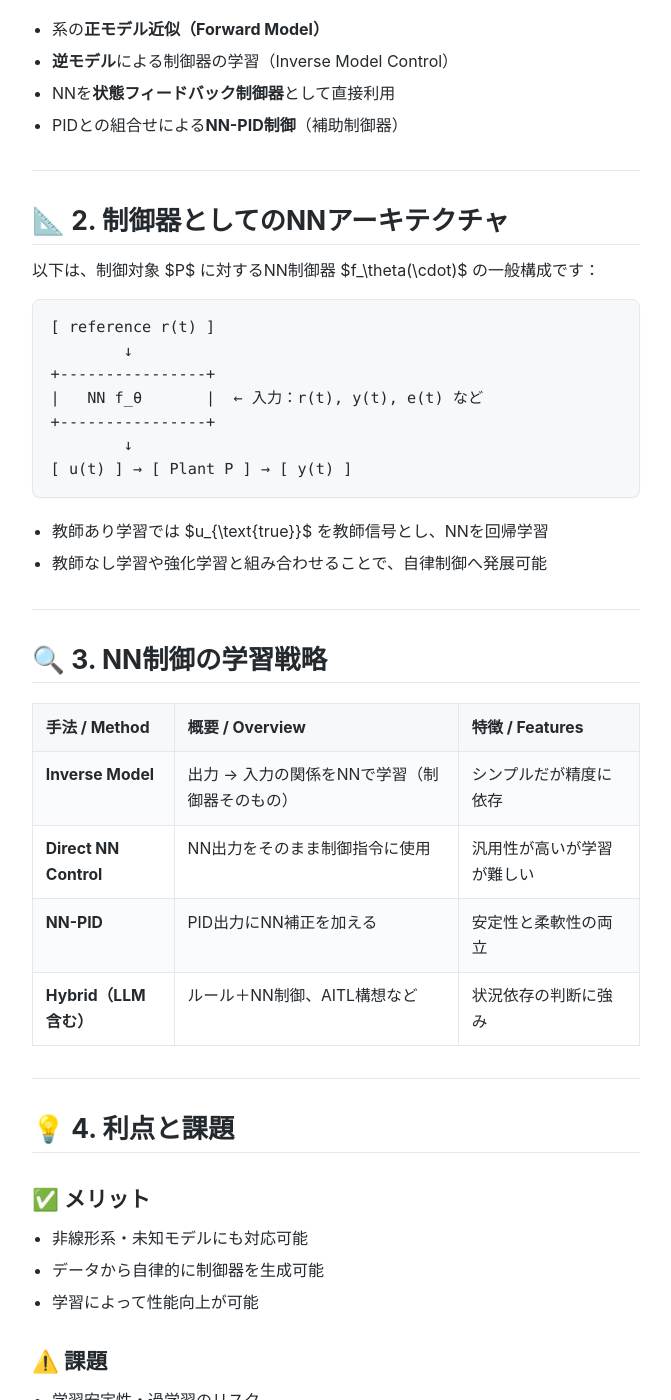
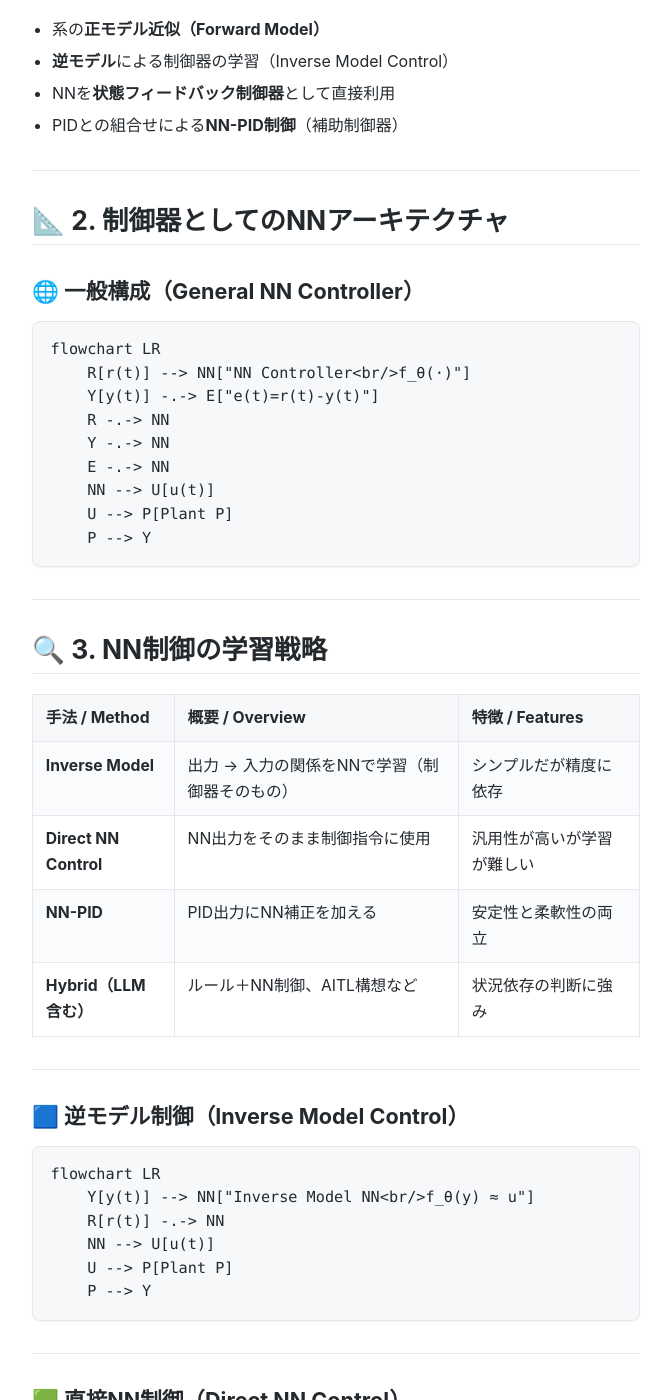
Before and after one commit to Samizo-AITL/EduController, a Jekyll site: the page built from part06_nn_control/theory/01_nn_control.md, in a window 1280 px wide and 1400 px high, scrolled down 773 px. Shown: the whole window, without its empty margins (304-975 px from the left). Built offline with Jekyll 4.4.1, drawn with Linux system fonts in a browser that asks for light colours; some of the changed text lies outside the part shown.

Commit message:
Update 01_nn_control.md

````diff
--- a/part06_nn_control/theory/01_nn_control.md
+++ b/part06_nn_control/theory/01_nn_control.md
@@ -40,20 +41,18 @@
 
 ## 📐 **2. 制御器としてのNNアーキテクチャ**
 
-以下は、制御対象 $P$ に対するNN制御器 $f_\theta(\cdot)$ の一般構成です：
-
-```plaintext
-[ reference r(t) ]
-        ↓
-+----------------+
-|   NN f_θ       |  ← 入力：r(t), y(t), e(t) など
-+----------------+
-        ↓
-[ u(t) ] → [ Plant P ] → [ y(t) ]
+### 🌐 一般構成（General NN Controller）
+```mermaid
+flowchart LR
+    R[r(t)] --> NN["NN Controller<br/>f_θ(·)"]
+    Y[y(t)] -.-> E["e(t)=r(t)-y(t)"]
+    R -.-> NN
+    Y -.-> NN
+    E -.-> NN
+    NN --> U[u(t)]
+    U --> P[Plant P]
+    P --> Y
 ```
-
-- 教師あり学習では $u_{\text{true}}$ を教師信号とし、NNを回帰学習
-- 教師なし学習や強化学習と組み合わせることで、自律制御へ発展可能
 
 ---
 
@@ -65,6 +64,48 @@
 | **Direct NN Control** | NN出力をそのまま制御指令に使用               | 汎用性が高いが学習が難しい     |
 | **NN-PID**          | PID出力にNN補正を加える                       | 安定性と柔軟性の両立           |
 | **Hybrid（LLM含む）** | ルール＋NN制御、AITL構想など                  | 状況依存の判断に強み           |
+
+---
+
+### 🟦 逆モデル制御（Inverse Model Control）
+```mermaid
+flowchart LR
+    Y[y(t)] --> NN["Inverse Model NN<br/>f_θ(y) ≈ u"]
+    R[r(t)] -.-> NN
+    NN --> U[u(t)]
+    U --> P[Plant P]
+    P --> Y
+```
+
+---
+
+### 🟩 直接NN制御（Direct NN Control）
+```mermaid
+flowchart LR
+    R[r(t)] --> NN["Direct NN Control<br/>f_θ(r,y) → u"]
+    Y[y(t)] -.-> NN
+    NN --> U[u(t)]
+    U --> P[Plant P]
+    P --> Y
+```
+
+---
+
+### 🟪 NN-PID制御（PID補償付き）
+```mermaid
+flowchart LR
+    R[r(t)] --> PID[PID]
+    Y[y(t)] -.-> PID
+    R -.-> NN["NN Compensator"]
+    Y -.-> NN
+    PID --> U1[u_pid]
+    NN --> U2[u_nn]
+    U1 --> SUM((+))
+    U2 --> SUM
+    SUM --> U[u(t)]
+    U --> P[Plant P]
+    P --> Y
+```
 
 ---
 
````
Also changed, not shown: other parts of part06_nn_control/theory/01_nn_control.md (+2 -1 lines).
